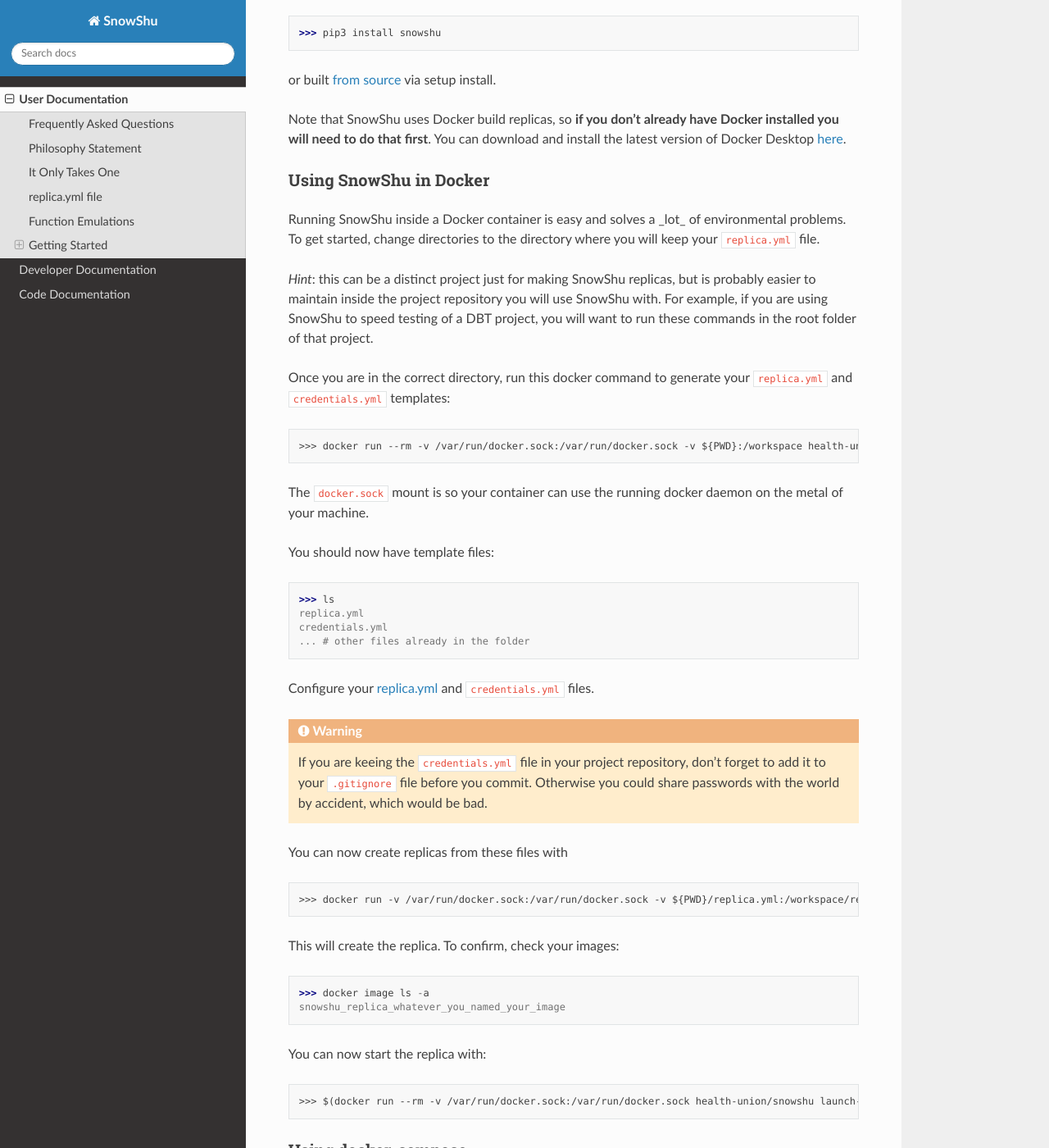
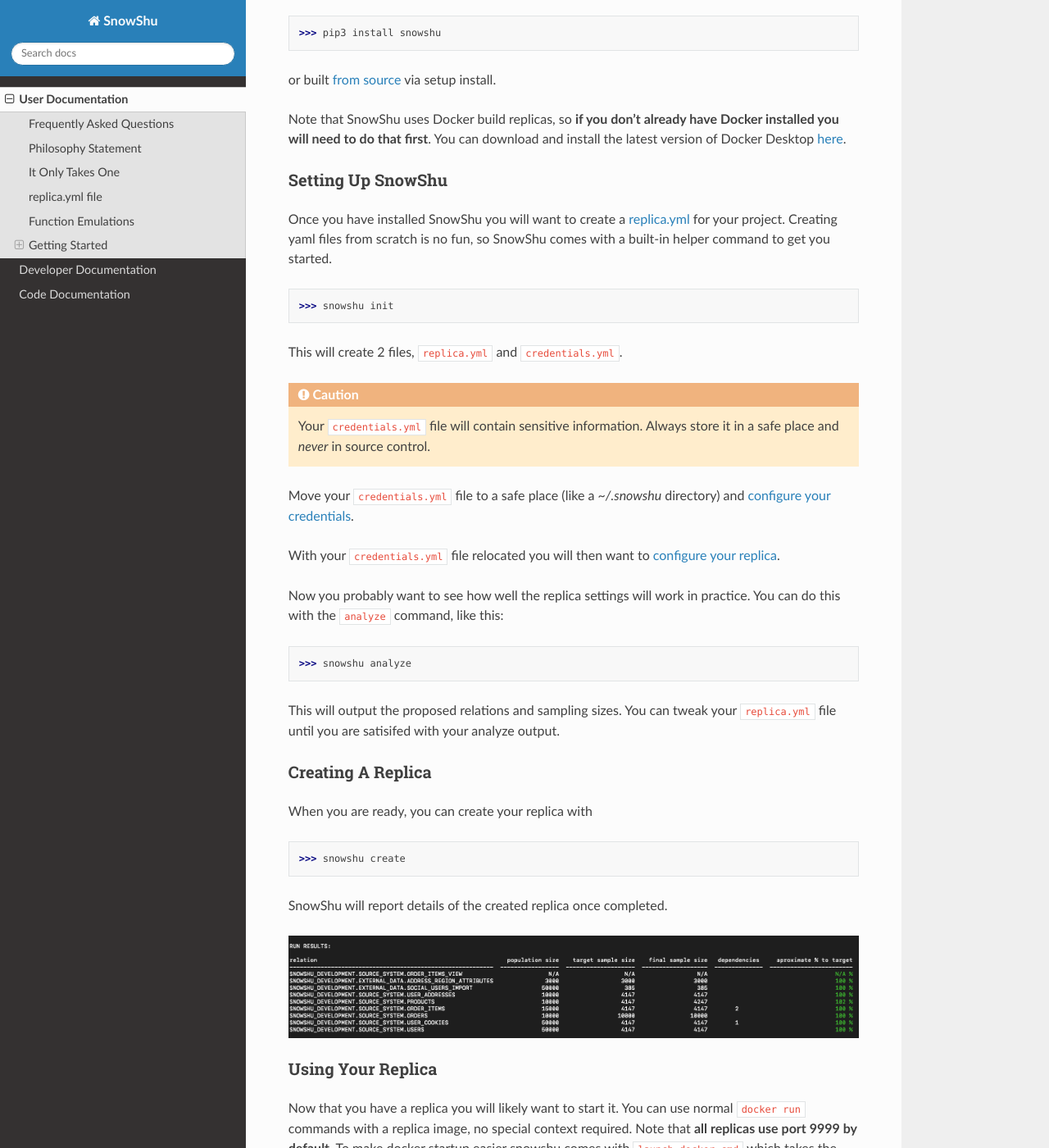
Before and after one commit to Health-Union/snowshu, a Sphinx documentation site: the page built from docs/source/user_documentation/user_documentation.rst, in a window 1280 px wide and 1400 px high, scrolled down 475 px. Shown: the whole window at 82% size. Built offline with Sphinx 7.4.7 and the Read the Docs theme 2.0.0, drawn with Linux system fonts in a browser that asks for light colours; some of the changed text lies outside the part shown.

Commit message:
removed leaks from other branch

```diff
--- a/docs/source/index.rst
+++ b/docs/source/index.rst
@@ -76,7 +76,7 @@
 ==================
 
 - Check out the `user documentation <user_documentation/user_documentation>`__ for tips and tricks on how to get rolling with SnowShu.
-- Connect with SnowShu users and developers in our `Slack Workspace <https://forms.gle/pwCiS1zrYuPPfa3Y9>`__.
+- Connect with SnowShu users and developers in our `Slack Workspace <https://snowshu.slack.com>`__.
 - Found a bug? Let us know in the `SnowShu Project <https://bitbucket.org/healthunion/snowshu/issues?status=new&status=open>`__.
 
 
--- a/docs/source/user_documentation/snowflake_function_emulation.rst
+++ b/docs/source/user_documentation/snowflake_function_emulation.rst
@@ -3,7 +3,6 @@
 =======================
 
 .. csv-table:: Snowflake DSL Emulation
-
    :file: ./snowflake_function_map.csv
    :widths: 5,5,5,5
    :header-rows: 1
--- a/docs/source/user_documentation/user_documentation.rst
+++ b/docs/source/user_documentation/user_documentation.rst
@@ -12,7 +12,6 @@
 
 Getting Started
 ===============
-
 Installing SnowShu
 ------------------
 Snowshu can be installed via pip
@@ -24,73 +23,8 @@
 Note that SnowShu uses Docker build replicas, so **if you don't already have Docker installed you will need to do that first**.
 You can download and install the latest version of Docker Desktop `here <'https://docs.docker.com/install/'>`__.
 
-Using SnowShu in Docker
------------------------
-Running SnowShu inside a Docker container is easy and solves a _lot_ of environmental problems. To get started, change directories to the directory where you will keep your ``replica.yml`` file.
-
-*Hint*: this can be a distinct project just for making SnowShu replicas, but is probably easier to maintain inside the project repository you will use SnowShu with. For example, if you are using SnowShu to speed testing of a DBT project, you will want to run these commands in the root folder of that project.
-
-Once you are in the correct directory, run this docker command to generate your ``replica.yml`` and ``credentials.yml`` templates:
-
->>> docker run --rm -v /var/run/docker.sock:/var/run/docker.sock -v ${PWD}:/workspace health-union/snowshu init
-
-The ``docker.sock`` mount is so your container can use the running docker daemon on the metal of your machine.
-
-You should now have template files:
-
->>> ls
-replica.yml
-credentials.yml
-... # other files already in the folder
-
-Configure your `replica.yml <replica_dot_yaml_file.html>`__ and ``credentials.yml`` files.
-
-.. warning:: If you are keeing the ``credentials.yml`` file in your project repository, don't forget to add it to your ``.gitignore`` file before you commit. Otherwise you could share passwords with the world by accident, which would be bad.
-
-You can now create replicas from these files with
-
->>> docker run -v /var/run/docker.sock:/var/run/docker.sock -v ${PWD}/replica.yml:/workspace/replica.yml -v ${PWD}/credentials.yml:/worksplace/credentials.yml health-union/snowshu create
-
-This will create the replica. To confirm, check your images:
-
->>> docker image ls -a
-snowshu_replica_whatever_you_named_your_image
-
-You can now start the replica with:
-
->>> $(docker run --rm -v /var/run/docker.sock:/var/run/docker.sock health-union/snowshu launch-docker-cmd <whatever_you_named_your_replica>)
-
-Using docker-compose
---------------------
-The above commands can get a little laborious. To do your work inside a configured container instead, you can use this docker-compose.yml file.
-
-.. code:: yaml
-
-   ## docker-compose.yml
-   version: "3.5"
-   services:
-     snowshu:
-       image: health-union/snowshu
-       volumes:
-         - .:/app
-         - /var/run/docker.sock:/var/run/docker.sock
-       command: tail -f /dev/null
-       networks:
-         - snowshu
-   networks:
-     snowshu:
-       name: snowshu
-       driver: bridge
-
-Then jump in with
-
->>> docker-compose up -d && docker-compose exec snowshu /bin/bash
-
-and you can run all your SnowShu commands from inside.
-
-
-Setting Up SnowShu On The Metal
--------------------------------
+Setting Up SnowShu
+------------------
 Once you have installed SnowShu you will want to create a `replica.yml <replica_dot_yaml_file.html>`__ for your project. Creating yaml files from scratch is no fun, so
 SnowShu comes with a built-in helper command to get you started.
 
```
